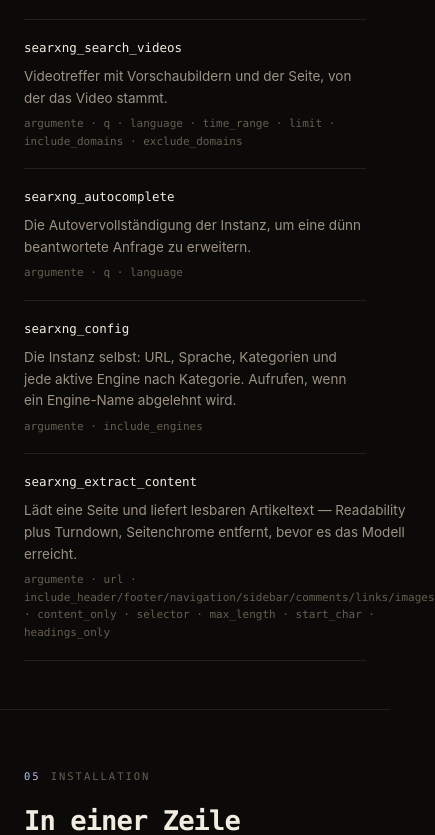
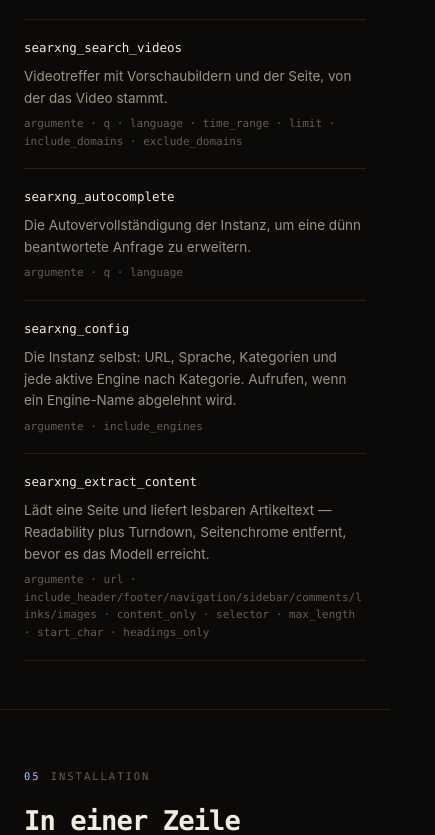
Before and after one commit to STIFLEUR390/searxng-mcp-site, a Next.js app: page /de in a window 390 px wide. Shown: the part 4702-5537 px from the top of the page, 435 px wide, since content can reach past the window. Built offline with nearby package versions, Linux system fonts and the light colour scheme; no server answers.

Commit message:
style: stop long tool arguments from widening the page on mobile

```diff
--- a/app/globals.css
+++ b/app/globals.css
@@ -996,11 +996,17 @@ h3 {
   color: var(--ink);
 }
 
+.tool > * {
+  /* Long tool arguments (`include_header/footer/navigation/…`) must break, not widen the page. */
+  min-width: 0;
+}
+
 .tool p {
   margin: 0;
   color: var(--muted);
   font-size: 13.5px;
   max-width: 66ch;
+  overflow-wrap: anywhere;
 }
 
 .tool p + p {
```
